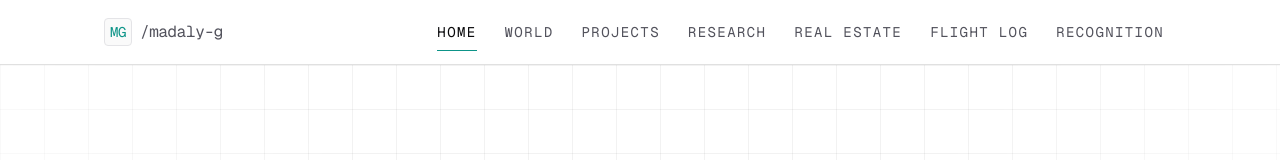
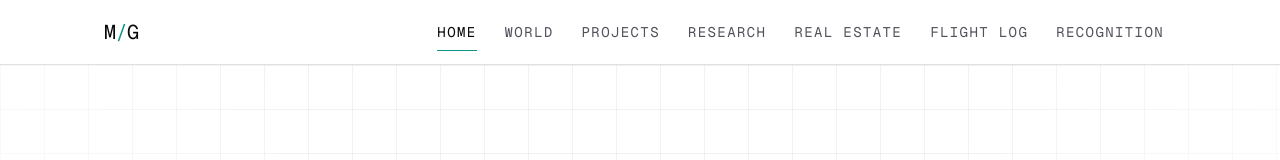
Before and after one commit to mxddi/personal-portfolio, a Next.js app: page / in a window 1280 px wide. Shown: the top 160 px of the page. Built offline with nearby package versions, Linux system fonts and the light colour scheme.

Commit message:
Restyled header and made globe location pins more visible

```diff
--- a/components/layout/site-header.tsx
+++ b/components/layout/site-header.tsx
@@ -41,14 +41,9 @@ export function SiteHeader() {
       <div className="container-page flex h-16 items-center justify-between">
         <Link
           href="/"
-          className="group flex items-center gap-2 font-mono text-base tracking-tight text-zinc-950"
+          className="font-mono text-xl tracking-tight text-zinc-950 transition-colors duration-200 hover:text-accent"
         >
-          <span className="flex h-7 w-7 items-center justify-center rounded-sm border border-zinc-200 bg-zinc-50 text-sm text-accent transition-colors group-hover:border-accent/50">
-            MG
-          </span>
-          <span className="hidden text-zinc-600 sm:inline">
-            /madaly-g
-          </span>
+          M<span className="text-accent">/</span>G
         </Link>
 
         <nav className="hidden items-center gap-1 md:flex">
--- a/components/world/globe-experience.tsx
+++ b/components/world/globe-experience.tsx
@@ -27,8 +27,8 @@ interface LocationPoint {
   notebooks: TravelNotebook[];
 }
 
-const ACCENT = "#2dd4bf";
-const ACCENT_DIM = "#0d9488";
+const ACCENT = "#5eead4";
+const ACCENT_DIM = "#2dd4bf";
 
 export function GlobeExperience() {
   const containerRef = useRef<HTMLDivElement>(null);
@@ -180,7 +180,7 @@ export function GlobeExperience() {
           ringsData={ringsData}
           ringLat="lat"
           ringLng="lng"
-          ringColor={() => (t: number) => `rgba(45, 212, 191, ${1 - t})`}
+          ringColor={() => (t: number) => `rgba(94, 234, 212, ${1 - t})`}
           ringMaxRadius={3.2}
           ringPropagationSpeed={2}
           ringRepeatPeriod={1400}
```
